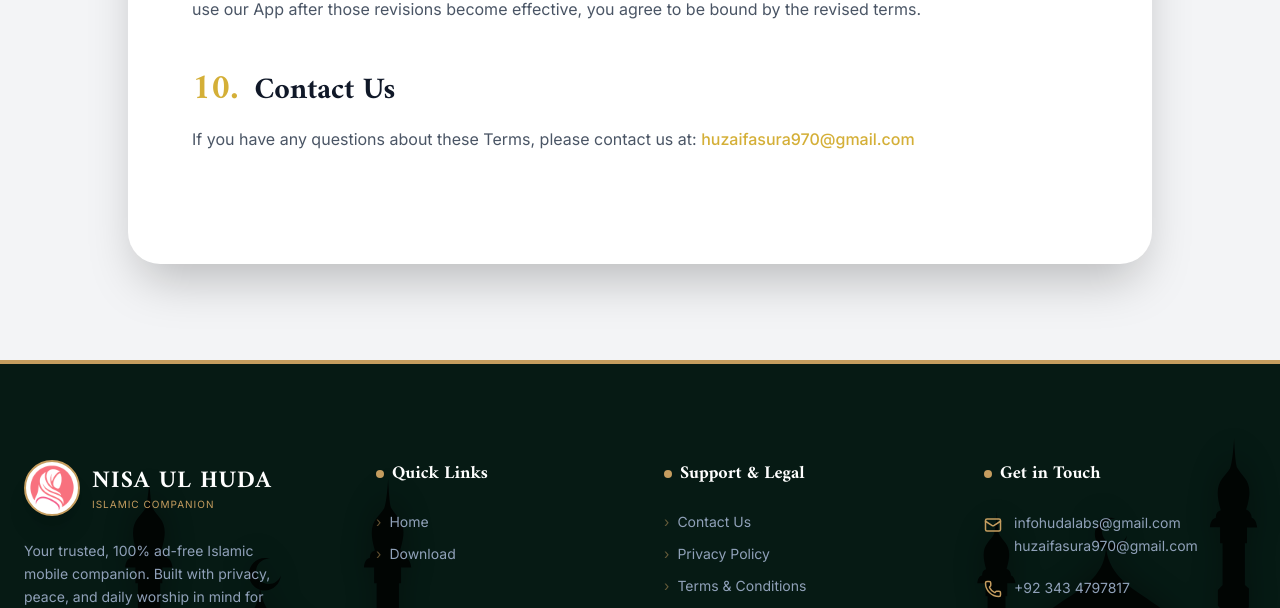
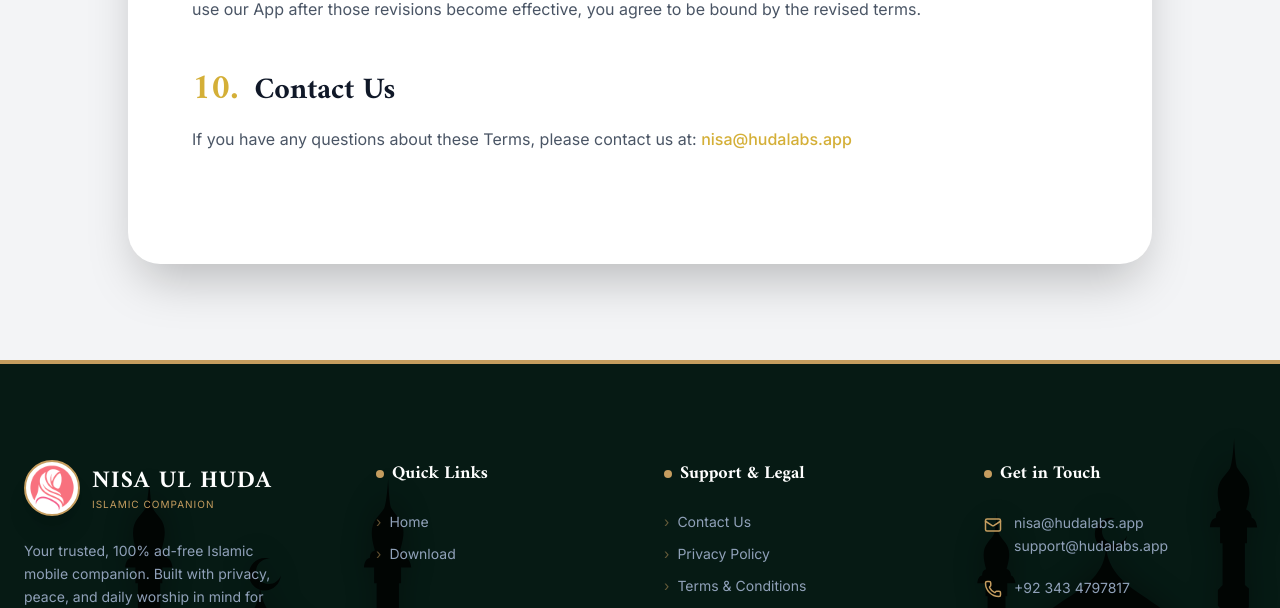
Before and after one commit to Zhuzaif/NisaUlhuda_website, a React (Vite) app: page /terms in a window 1280 px wide. Shown: the part 2140-2748 px from the top of the page. Built offline with nearby package versions, Linux system fonts and the light colour scheme.

Commit message:
feat: add footer component and support, privacy policy, and contact pages

```diff
--- a/src/components/Footer.tsx
+++ b/src/components/Footer.tsx
@@ -78,7 +78,7 @@ const Footer: React.FC = () => {
             <ul className="space-y-5 font-sans">
               <li className="flex items-start gap-3 text-slate-400 text-sm">
                 <Mail size={18} className="text-[#c59d5f] mt-1 shrink-0" />
-                <span className="leading-relaxed">infohudalabs@gmail.com<br />huzaifasura970@gmail.com</span>
+                <span className="leading-relaxed">nisa@hudalabs.app<br />support@hudalabs.app</span>
               </li>
               <li className="flex items-start gap-3 text-slate-400 text-sm">
                 <Phone size={18} className="text-[#c59d5f] mt-0.5 shrink-0" />
--- a/src/pages/Contact.tsx
+++ b/src/pages/Contact.tsx
@@ -242,10 +242,10 @@ const Contact: React.FC = () => {
                     Phone : +92 343 4797817
                   </p>
                   <p className="text-slate-300 text-sm mb-1">
-                    Email : infohudalabs@gmail.com
+                    Email : nisa@hudalabs.app
                   </p>
                   <p className="text-slate-300 text-sm">
-                    Email : huzaifasura970@gmail.com
+                    Email : support@hudalabs.app
                   </p>
                 </div>
 
--- a/src/pages/PrivacyPolicy.tsx
+++ b/src/pages/PrivacyPolicy.tsx
@@ -133,7 +133,7 @@ const PrivacyPolicy: React.FC = () => {
                 <h4 className="font-serif text-3xl text-gray-900 font-bold m-0">Contact Us</h4>
               </div>
               <p className="leading-relaxed">
-                If you have any questions about this Privacy Policy, you can contact us at: <a href="mailto:huzaifasura970@gmail.com" className="font-medium text-[#D4AF37] hover:text-[#b3922d] transition-colors">huzaifasura970@gmail.com</a>
+                If you have any questions about this Privacy Policy, you can contact us at: <a href="mailto:nisa@hudalabs.app" className="font-medium text-[#D4AF37] hover:text-[#b3922d] transition-colors">nisa@hudalabs.app</a>
               </p>
             </div>
 
--- a/src/pages/Terms.tsx
+++ b/src/pages/Terms.tsx
@@ -163,7 +163,7 @@ const Terms: React.FC = () => {
                 <h4 className="font-serif text-3xl text-gray-900 font-bold m-0">Contact Us</h4>
               </div>
               <p className="leading-relaxed">
-                If you have any questions about these Terms, please contact us at: <a href="mailto:huzaifasura970@gmail.com" className="font-medium text-[#D4AF37] hover:text-[#b3922d] transition-colors">huzaifasura970@gmail.com</a>
+                If you have any questions about these Terms, please contact us at: <a href="mailto:nisa@hudalabs.app" className="font-medium text-[#D4AF37] hover:text-[#b3922d] transition-colors">nisa@hudalabs.app</a>
               </p>
             </div>
 
```
